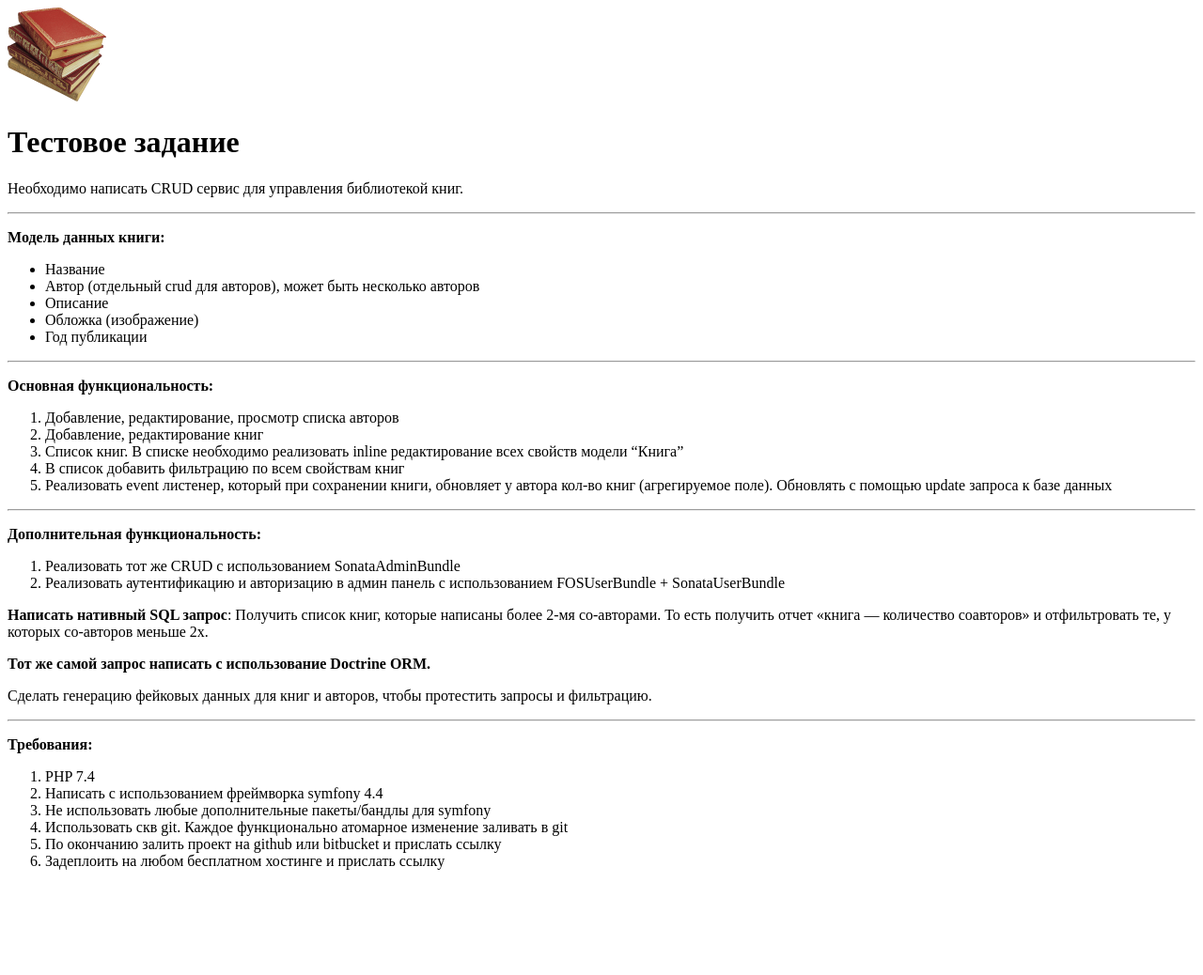
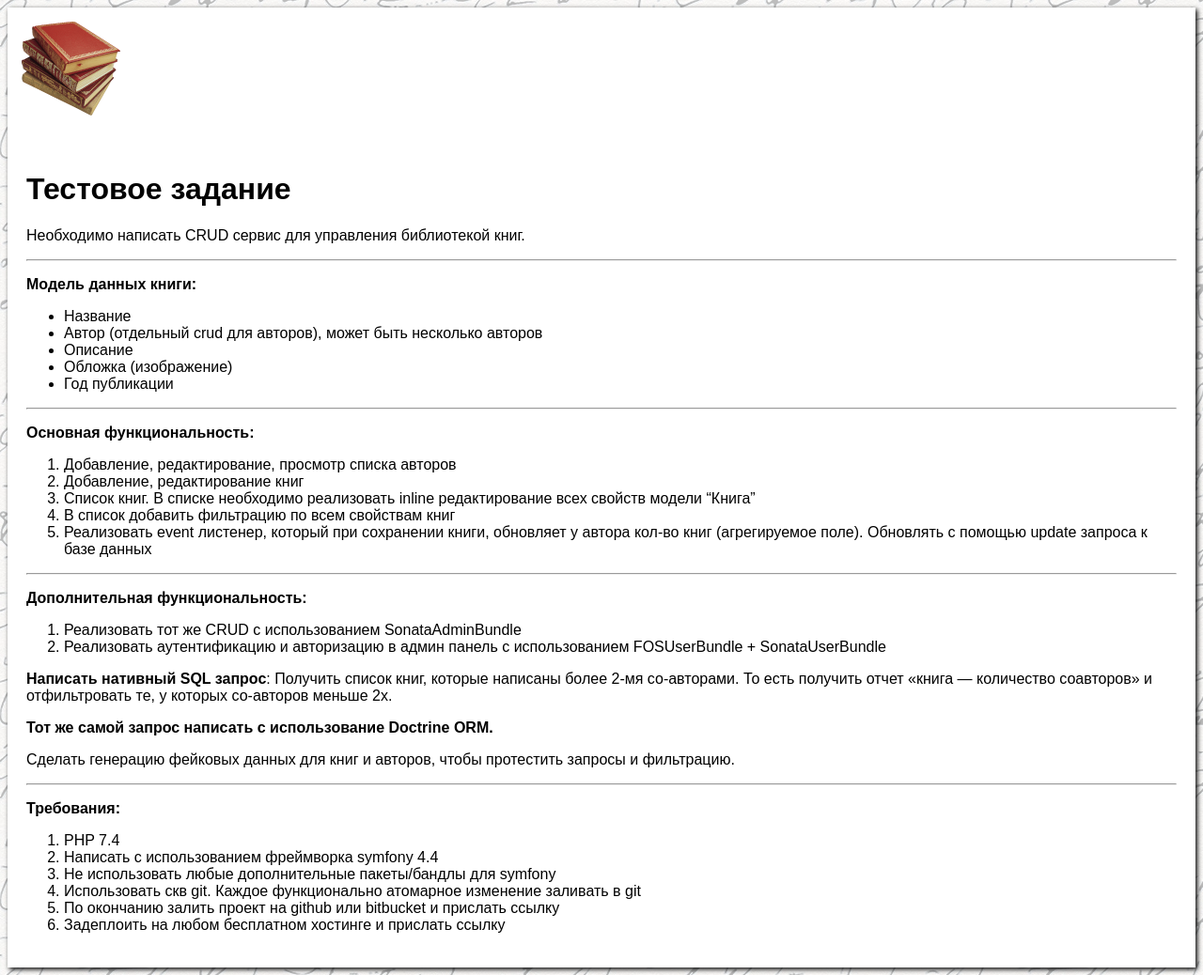
Before and after one commit to 0x918fh/book_list, a Symfony app: template templates/info.html.twig in a window 1280 px wide. Shown: the whole page at 94% size. Before the commit the page ends 926 px from the top, so only its background shows below. Run offline with Twig, Linux system fonts and the light colour scheme; the template is opened without the code that fills it, so the values that code supplies are empty; some libraries are stand-ins or nearby versions.

Commit message:
add styles

```diff
--- /dev/null
+++ b/public_html/css/main.css
@@ -0,0 +1,25 @@
+/*
+    Created on : 31 окт. 2021 г., 23:28:09
+    Author     : ghost
+*/
+
+body{
+	font-family: sans-serif;
+	font-size: 12pt;
+	background: url(../tmpl/background.png);
+}
+
+#wrap{
+	max-width: 1280px;
+	margin: 0 auto;
+	background-color: white;
+	box-shadow: 2px 2px 5px black;
+}
+
+#head{
+	padding: 15px;
+}
+
+#content{
+	padding: 20px;
+}
--- a/templates/base.html.twig
+++ b/templates/base.html.twig
@@ -6,15 +6,19 @@
         {# Run `composer require symfony/webpack-encore-bundle`
            and uncomment the following Encore helpers to start using Symfony UX #}
         {% block stylesheets %}
-            {#{{ encore_entry_link_tags('app') }}#}
-        {% endblock %}
-
-        {% block javascripts %}
-            {#{{ encore_entry_script_tags('app') }}#}
+            <link href="{{ asset('css/main.css') }}" rel="stylesheet" />
         {% endblock %}
     </head>
     <body>
-		<div class="head"><img src="/tmpl/logo.png" /></div>
-        {% block body %}{% endblock %}
+		<div id="wrap">
+			<div id="head"><a href="{{ path('homepage') }}"><img src="{{ asset('tmpl/logo.png') }}" /></a></div>
+			<div id="content">
+				{% block body %}{% endblock %}
+			</div>
+		</div>
+
+		{% block javascripts %}
+            {#{{ encore_entry_script_tags('app') }}#}
+        {% endblock %}
     </body>
 </html>
```
Also changed, not shown: public_html/tmpl/background.png.
